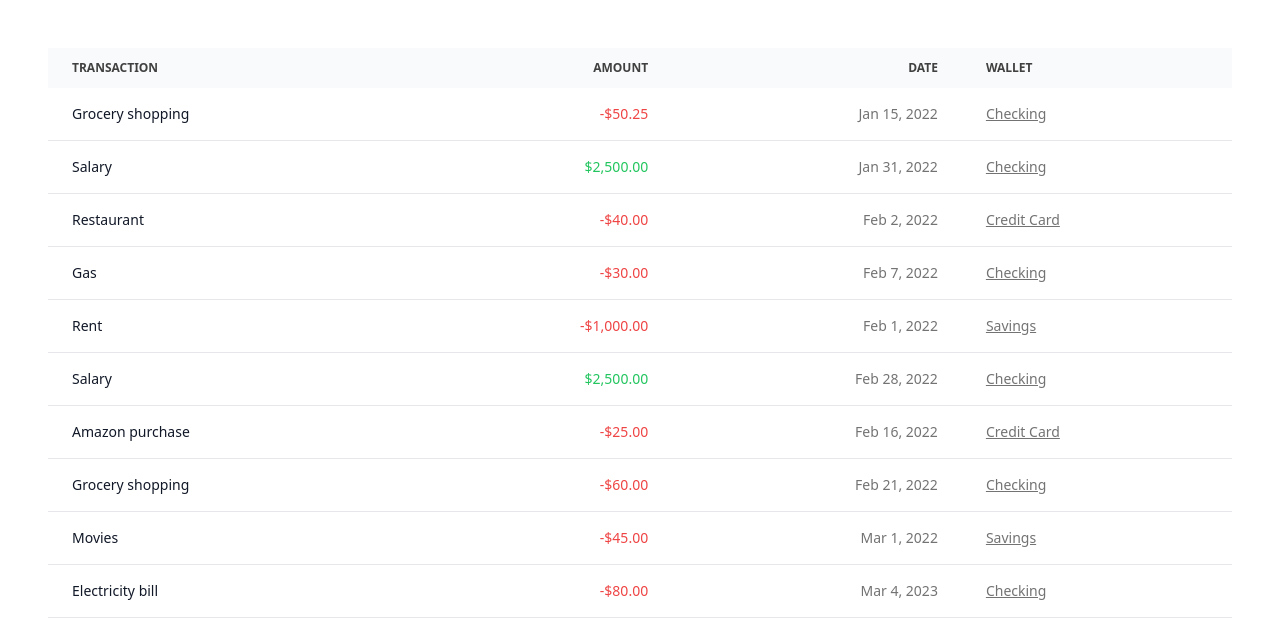
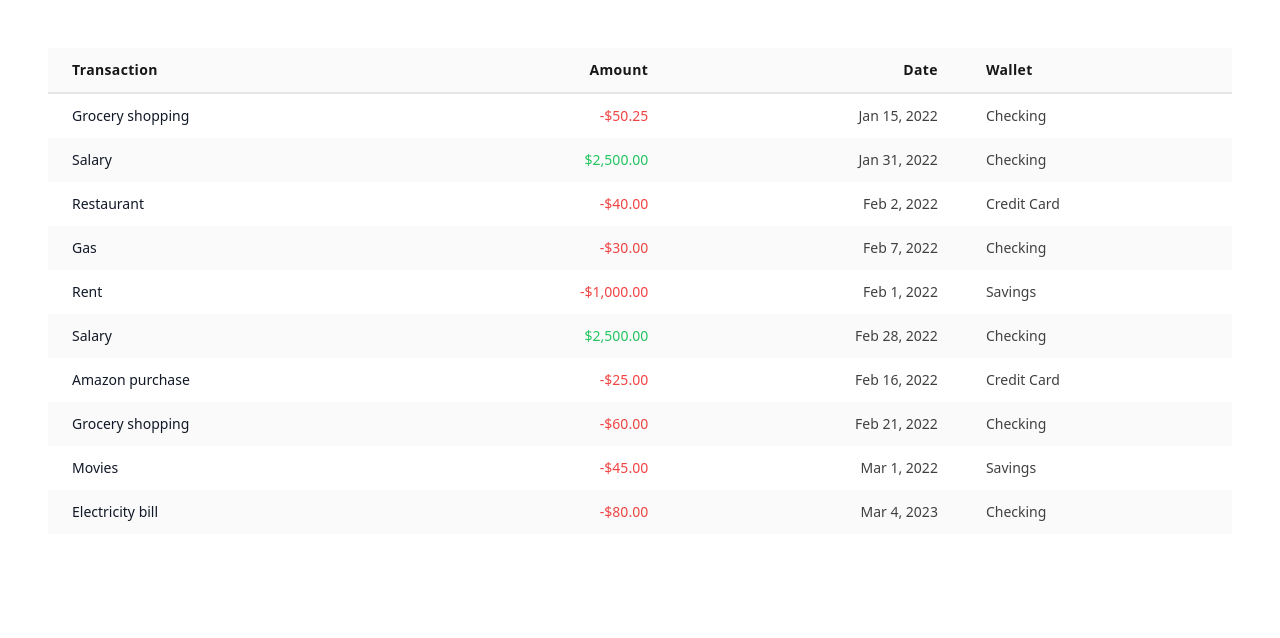
Before and after one commit to clemensheithecker/expense-tracker, a Next.js app: page /transactions in a window 1280 px wide. Shown: the top 638 px of the page. Built offline with nearby package versions, Linux system fonts and the light colour scheme.

Commit message:
Update table styles

```diff
--- a/src/components/TransactionsTable.tsx
+++ b/src/components/TransactionsTable.tsx
@@ -6,11 +6,11 @@ import {
   getCoreRowModel,
   useReactTable,
 } from "@tanstack/react-table";
+import { kebabCase } from "lodash";
 import Link from "next/link";
 import { useMemo } from "react";
 import CurrencyAmount from "./CurrencyAmount";
 import Date from "./Date";
-import { kebabCase } from "lodash";
 
 type Transaction = {
   id: string;
@@ -57,7 +57,7 @@ const TransactionTable = ({
         const value = info.getValue();
         const href = `/wallet/${kebabCase(value)}`;
         return (
-          <Link href={href} className="underline">
+          <Link href={href} className="hover:underline">
             {value}
           </Link>
         );
@@ -74,8 +74,8 @@ const TransactionTable = ({
 
   return (
     <div className="relative overflow-x-auto">
-      <table className="w-full text-left text-sm text-neutral-500">
-        <thead className="bg-gray-50 text-xs uppercase text-neutral-700">
+      <table className="w-full text-left text-neutral-700">
+        <thead className="border-b-2 border-neutral-200 bg-neutral-50 text-sm font-semibold tracking-wide text-neutral-900">
           {table.getHeaderGroups().map((headerGroup) => (
             <tr key={headerGroup.id}>
               {headerGroup.headers.map((header) => (
@@ -93,9 +93,12 @@ const TransactionTable = ({
         </thead>
         <tbody>
           {table.getRowModel().rows.map((row) => (
-            <tr key={row.id} className="border-b bg-white">
+            <tr
+              key={row.id}
+              className="text-sm odd:bg-white even:bg-neutral-50"
+            >
               {row.getVisibleCells().map((cell) => (
-                <td key={cell.id} className="px-6 py-4">
+                <td key={cell.id} className="px-6 py-3">
                   {flexRender(cell.column.columnDef.cell, cell.getContext())}
                 </td>
               ))}
```
